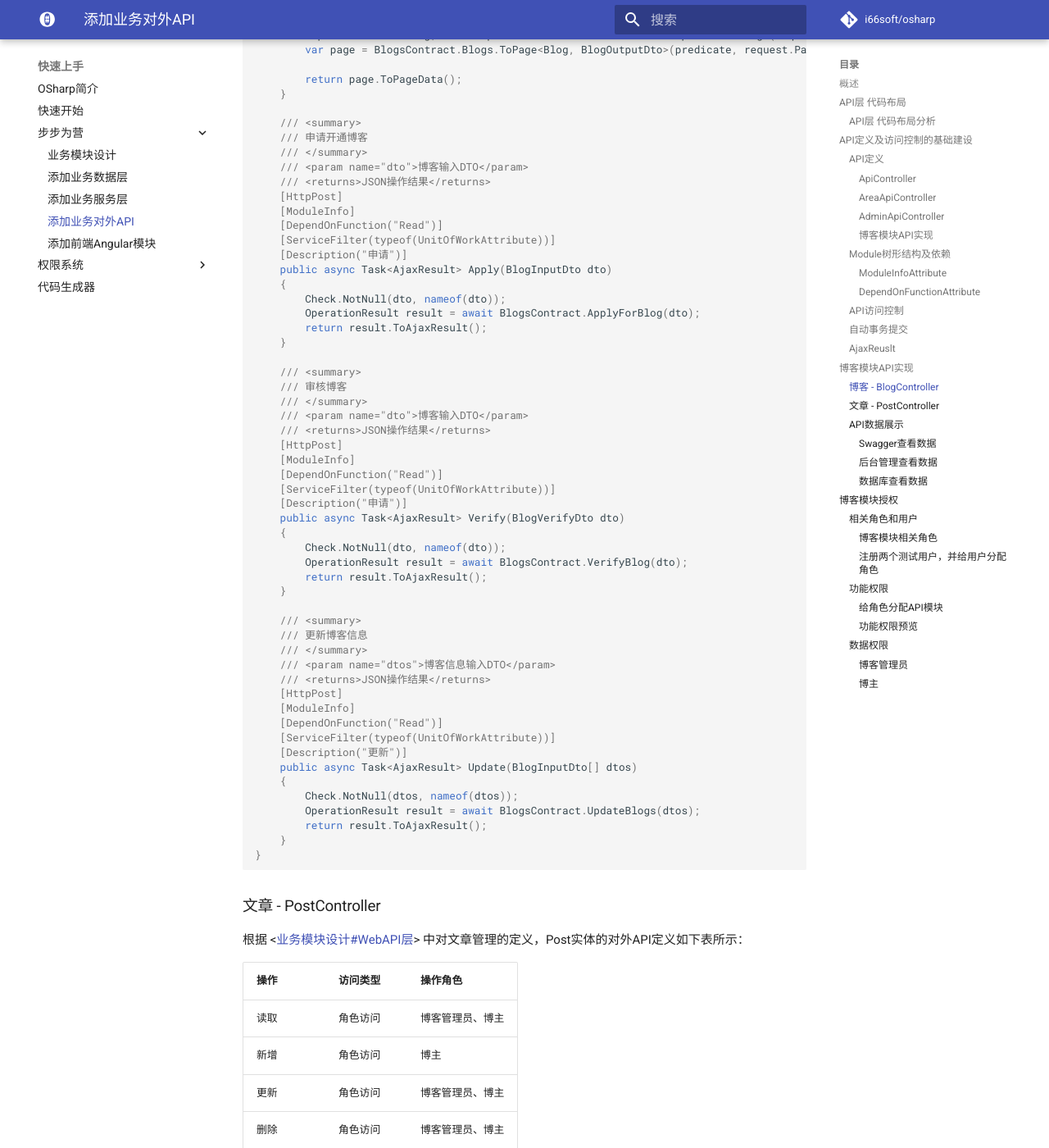
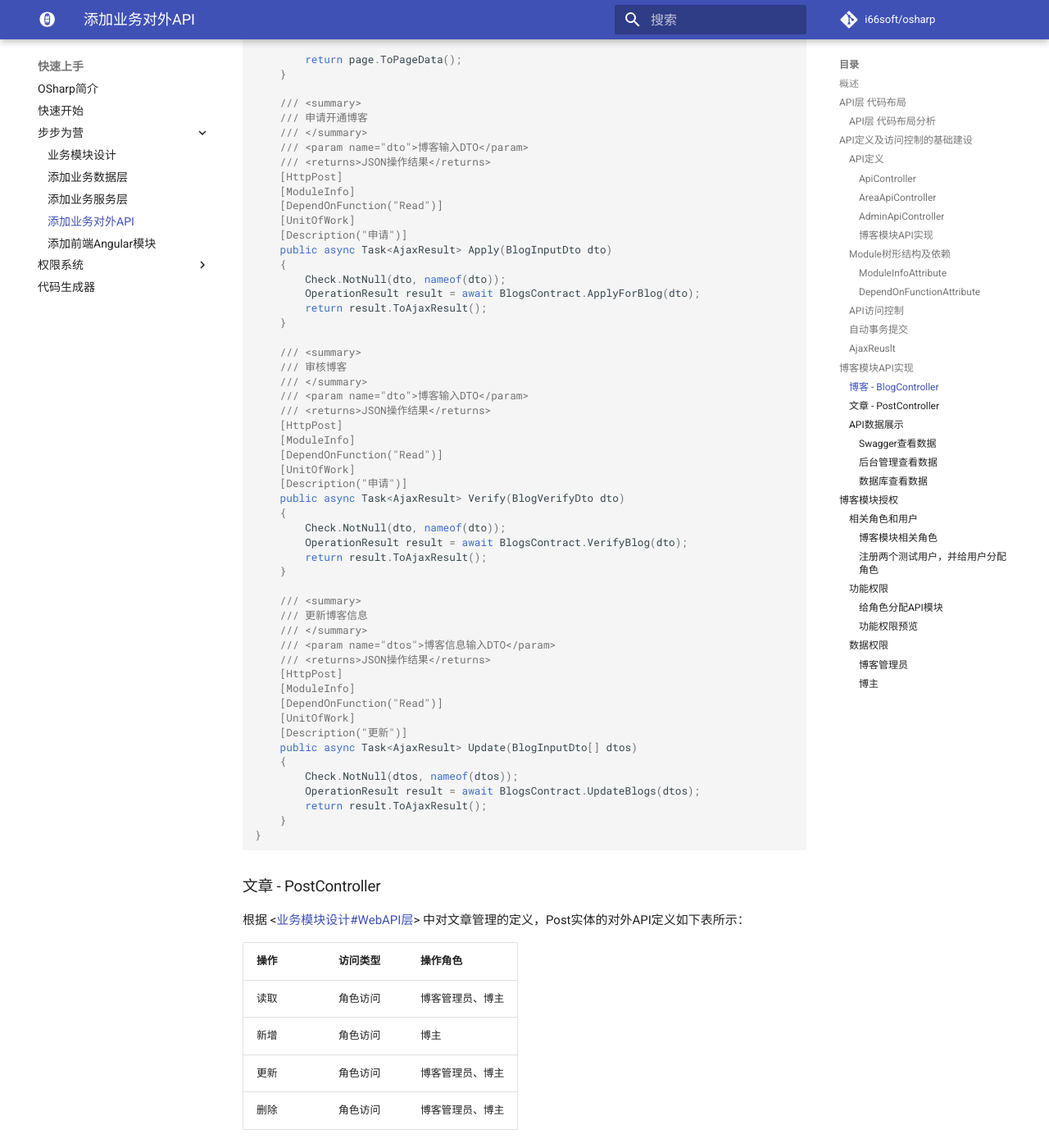
Before and after one commit to gmf520/osharp-docs, an MkDocs documentation site: the page built from docs/quick/steps/controller.md, in a window 1280 px wide and 1400 px high, scrolled down 11919 px. Shown: the whole window at 82% size. Built offline with MkDocs 1.6.1 and Material for MkDocs 9.7.7, drawn with Linux system fonts in a browser that asks for light colours; comment, search, counter and statistics services are not loaded; some of the changed text lies outside the part shown.

Commit message:
更新 [UnitOfWork]

````diff
--- a/docs/quick/steps/controller.md
+++ b/docs/quick/steps/controller.md
@@ -193,7 +193,7 @@ public class DependOnFunctionAttribute : Attribute
 [HttpPost]
 [ModuleInfo]
 [DependOnFunction("Read")]
-[ServiceFilter(typeof(UnitOfWorkAttribute))]
+[UnitOfWork]
 [Description("新增")]
 public async Task<AjaxResult> Create(PostInputDto[] dtos)
 { }
@@ -327,7 +327,7 @@ public class UnitOfWorkAttribute : ActionFilterAttribute
     }
 }
 ```
-如一次请求中涉及数据的 新增、更新、删除 操作时，在 Action 上添加 `[ServiceFilter(typeof(UnitOfWorkAttribute))]`，即可实现事务自动提交。
+如一次请求中涉及数据的 新增、更新、删除 操作时，在 Action 上添加 `[UnitOfWork]`，即可实现事务自动提交。
 ```C# hl_lines="8"
 /// <summary>
 /// 新增文章
@@ -336,7 +336,7 @@ public class UnitOfWorkAttribute : ActionFilterAttribute
 /// <returns>JSON操作结果</returns>
 [HttpPost]
 [ModuleInfo]
-[ServiceFilter(typeof(UnitOfWorkAttribute))]
+[UnitOfWork]
 [Description("新增")]
 public async Task<AjaxResult> Create(PostInputDto[] dtos)
 { }
@@ -498,7 +498,7 @@ API层的实现代码，将实现如下关键点：
 * 使用`[ModuleInfo]`特性来定义API模块的树形结构
 * 使用`[DependOnFunction]`来定义各API模块之间的依赖关系
 * 在`AdminApiController`基类中，已经添加了`[RoleLimit]`特性来配置所有`Admin`区域的API都使用 **角色限制** 的访问控制，如需特殊的访问控制，可在 Action 上单独配置
-* 涉及实体 `增加、更新、删除` 操作的业务，按需要添加 `[ServiceFilter(typeof(UnitOfWorkAttribute))]` 特性来实现事务自动提交
+* 涉及实体 `增加、更新、删除` 操作的业务，按需要添加 `[UnitOfWork]` 特性来实现事务自动提交
 
 !!! node
     API模块对角色的权限分配，将在后台管理界面中进行权限分配。
@@ -565,7 +565,7 @@ public class BlogController : AdminApiController
     [HttpPost]
     [ModuleInfo]
     [DependOnFunction("Read")]
-    [ServiceFilter(typeof(UnitOfWorkAttribute))]
+    [UnitOfWork]
     [Description("申请")]
     public async Task<AjaxResult> Apply(BlogInputDto dto)
     {
@@ -582,7 +582,7 @@ public class BlogController : AdminApiController
     [HttpPost]
     [ModuleInfo]
     [DependOnFunction("Read")]
-    [ServiceFilter(typeof(UnitOfWorkAttribute))]
+    [UnitOfWork]
     [Description("申请")]
     public async Task<AjaxResult> Verify(BlogVerifyDto dto)
     {
@@ -599,7 +599,7 @@ public class BlogController : AdminApiController
     [HttpPost]
     [ModuleInfo]
     [DependOnFunction("Read")]
-    [ServiceFilter(typeof(UnitOfWorkAttribute))]
+    [UnitOfWork]
     [Description("更新")]
     public async Task<AjaxResult> Update(BlogInputDto[] dtos)
     {
@@ -673,7 +673,7 @@ public class PostController : AdminApiController
     [HttpPost]
     [ModuleInfo]
     [DependOnFunction("Read")]
-    [ServiceFilter(typeof(UnitOfWorkAttribute))]
+    [UnitOfWork]
     [Description("新增")]
     public virtual async Task<AjaxResult> Create(PostInputDto[] dtos)
     {
@@ -690,7 +690,7 @@ public class PostController : AdminApiController
     [HttpPost]
     [ModuleInfo]
     [DependOnFunction("Read")]
-    [ServiceFilter(typeof(UnitOfWorkAttribute))]
+    [UnitOfWork]
     [Description("更新")]
     public virtual async Task<AjaxResult> Update(PostInputDto[] dtos)
     {
@@ -707,7 +707,7 @@ public class PostController : AdminApiController
     [HttpPost]
     [ModuleInfo]
     [DependOnFunction("Read")]
-    [ServiceFilter(typeof(UnitOfWorkAttribute))]
+    [UnitOfWork]
     [Description("删除")]
     public virtual async Task<AjaxResult> Delete(int[] ids)
     {
````
Also changed, not shown: docs/quick/steps/ng-module.md (+1 -1 lines), docs/assets/imgs/quick/steps/ng-module/10days.png (added), docs/assets/imgs/quick/steps/ng-module/11user.png (added).
